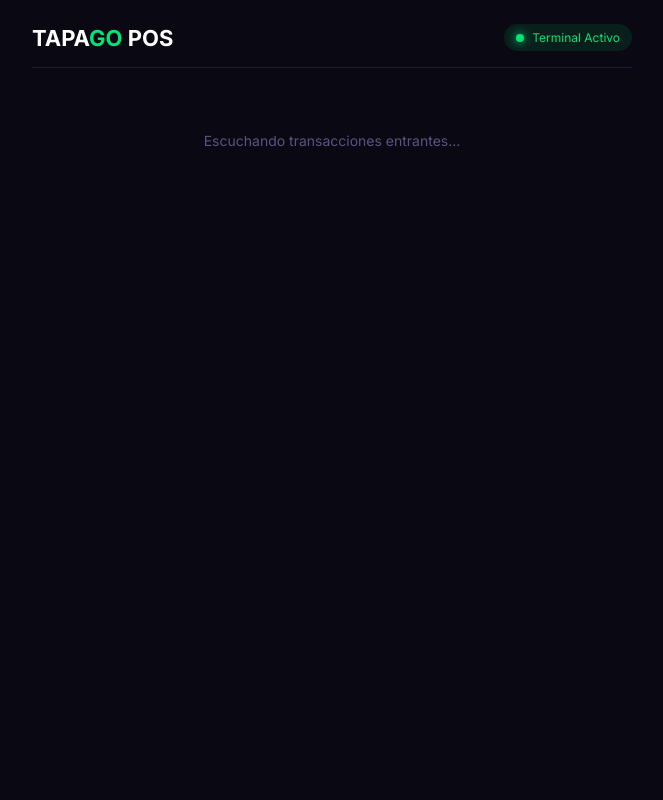
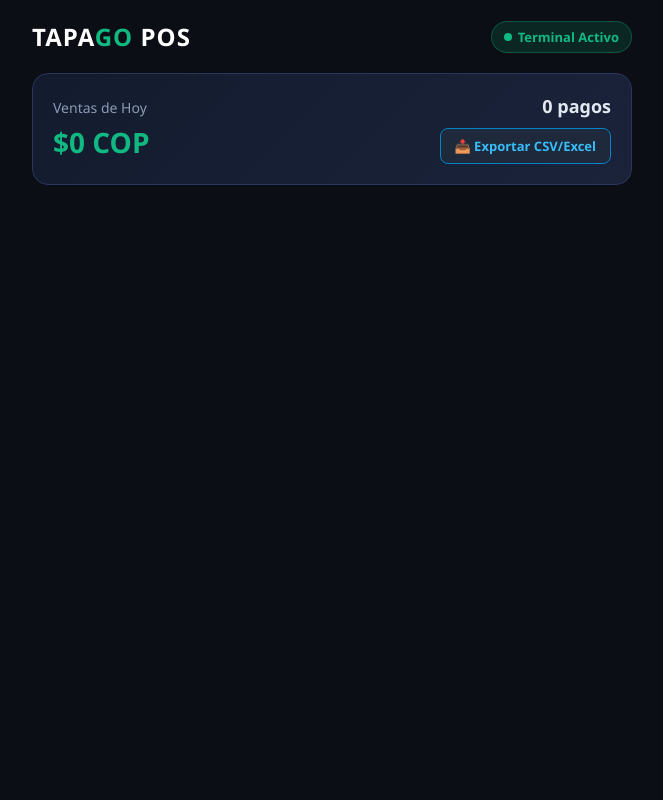
Before and after one commit to puchanasebastian/tapago-next, a Flask app: page /tendero in a window 1280 px wide. Shown: the whole page, without its empty margins (308-971 px from the left). Run offline with Flask 3, Linux system fonts and the light colour scheme; data that the repository does not hold is empty; some libraries are stand-ins or nearby versions.

Commit message:
tendero.html

```diff
--- a/templates/tendero.html
+++ b/templates/tendero.html
@@ -3,71 +3,267 @@
 <head>
     <meta charset="UTF-8">
     <meta name="viewport" content="width=device-width, initial-scale=1.0">
-    <title>TAPAGO - Terminal Comercio</title>
-    <link href="https://fonts.googleapis.com/css2?family=Inter:wght@400;600;700&display=swap" rel="stylesheet">
+    <title>TAPAGO POS - Dashboard Tendero</title>
     <style>
-        * { box-sizing: border-box; font-family: 'Inter', sans-serif; margin: 0; padding: 0; }
-        body { background-color: #0a0812; color: #ffffff; padding: 24px; min-height: 100vh; }
-        .header { display: flex; justify-content: space-between; align-items: center; max-width: 600px; margin: 0 auto 24px auto; border-bottom: 1px solid #1f1b36; padding-bottom: 16px; }
-        .logo { font-size: 22px; font-weight: 700; }
-        .logo span { color: #00e676; }
-        .status-dot { display: inline-flex; align-items: center; gap: 8px; font-size: 12px; color: #00e676; background: rgba(0,230,118,0.1); padding: 6px 12px; border-radius: 20px; }
-        .dot { width: 8px; height: 8px; background-color: #00e676; border-radius: 50%; box-shadow: 0 0 10px #00e676; }
-        .container { max-width: 600px; margin: 0 auto; }
-        .pago-card { background: #141024; border: 1px solid #231c3d; border-radius: 12px; padding: 20px; margin-bottom: 12px; display: flex; justify-content: space-between; align-items: center; transition: transform 0.2s; }
-        .pago-card:first-child { border-color: #00e676; box-shadow: 0 0 20px rgba(0,230,118,0.15); }
-        .monto { font-size: 22px; font-weight: 700; color: #ffffff; }
-        .meta-info { font-size: 12px; color: #8e87b8; margin-top: 4px; }
-        .badge-status { background: #00e676; color: #0a0812; font-weight: 700; font-size: 11px; padding: 6px 12px; border-radius: 6px; text-transform: uppercase; }
-        .empty-state { text-align: center; color: #5b5382; padding: 40px; font-size: 14px; }
+        * {
+            box-sizing: border-box;
+            margin: 0;
+            padding: 0;
+            font-family: 'Segoe UI', Tahoma, Geneva, Verdana, sans-serif;
+        }
+
+        body {
+            background-color: #0b0e14;
+            color: #ffffff;
+            display: flex;
+            flex-direction: column;
+            align-items: center;
+            min-height: 100vh;
+            padding: 20px;
+        }
+
+        .header {
+            width: 100%;
+            max-width: 600px;
+            display: flex;
+            justify-content: space-between;
+            align-items: center;
+            margin-bottom: 20px;
+        }
+
+        .logo {
+            font-size: 24px;
+            font-weight: bold;
+            letter-spacing: 1px;
+        }
+
+        .logo span {
+            color: #10b981;
+        }
+
+        .status-badge {
+            background-color: rgba(16, 185, 129, 0.15);
+            color: #10b981;
+            padding: 6px 12px;
+            border-radius: 20px;
+            font-size: 13px;
+            font-weight: 600;
+            border: 1px solid rgba(16, 185, 129, 0.3);
+            display: flex;
+            align-items: center;
+            gap: 6px;
+        }
+
+        .status-dot {
+            width: 8px;
+            height: 8px;
+            background-color: #10b981;
+            border-radius: 50%;
+        }
+
+        /* CARD TOTALIZADOR */
+        .summary-card {
+            width: 100%;
+            max-width: 600px;
+            background: linear-gradient(135deg, #131b2e 0%, #1a233a 100%);
+            border: 1px solid #2a365c;
+            border-radius: 16px;
+            padding: 20px;
+            margin-bottom: 20px;
+            display: flex;
+            justify-content: space-between;
+            align-items: center;
+        }
+
+        .summary-info h3 {
+            font-size: 14px;
+            color: #8b9bb4;
+            font-weight: 500;
+            margin-bottom: 6px;
+        }
+
+        .summary-info .total-monto {
+            font-size: 28px;
+            font-weight: bold;
+            color: #10b981;
+        }
+
+        .summary-stats {
+            text-align: right;
+        }
+
+        .summary-stats .tx-count {
+            font-size: 18px;
+            font-weight: 600;
+            color: #e2e8f0;
+        }
+
+        .btn-export {
+            margin-top: 10px;
+            background-color: #1e293b;
+            color: #38bdf8;
+            border: 1px solid #0284c7;
+            padding: 8px 14px;
+            border-radius: 8px;
+            cursor: pointer;
+            font-weight: 600;
+            font-size: 13px;
+            transition: all 0.2s ease;
+            text-decoration: none;
+            display: inline-block;
+        }
+
+        .btn-export:hover {
+            background-color: #0284c7;
+            color: #ffffff;
+        }
+
+        .feed-container {
+            width: 100%;
+            max-width: 600px;
+            display: flex;
+            flex-direction: column;
+            gap: 12px;
+        }
+
+        .card {
+            background-color: #121824;
+            border: 1px solid #1e293b;
+            border-radius: 12px;
+            padding: 16px 20px;
+            display: flex;
+            justify-content: space-between;
+            align-items: center;
+            transition: transform 0.2s ease;
+        }
+
+        .card.aprobado {
+            border-left: 4px solid #10b981;
+        }
+
+        .card.pendiente {
+            border-left: 4px solid #f59e0b;
+        }
+
+        .card-details h4 {
+            font-size: 22px;
+            font-weight: bold;
+            margin-bottom: 4px;
+        }
+
+        .card-details p {
+            font-size: 13px;
+            color: #64748b;
+        }
+
+        .state-tag {
+            padding: 6px 12px;
+            border-radius: 6px;
+            font-size: 12px;
+            font-weight: bold;
+            text-transform: uppercase;
+        }
+
+        .state-tag.aprobado {
+            background-color: rgba(16, 185, 129, 0.2);
+            color: #10b981;
+        }
+
+        .state-tag.pendiente {
+            background-color: rgba(245, 158, 11, 0.2);
+            color: #f59e0b;
+        }
     </style>
 </head>
 <body>
 
-<div class="header">
-    <div class="logo">TAPA<span>GO</span> POS</div>
-    <div class="status-dot">
-        <div class="dot"></div> Terminal Activo
+    <div class="header">
+        <div class="logo">TAPA<span>GO</span> POS</div>
+        <div class="status-badge">
+            <div class="status-dot"></div>
+            Terminal Activo
+        </div>
     </div>
-</div>
 
-<div class="container">
-    <div id="lista-pagos">
-        <div class="empty-state">Escuchando transacciones entrantes...</div>
+    <!-- TARJETA TOTALIZADORA -->
+    <div class="summary-card">
+        <div class="summary-info">
+            <h3>Ventas de Hoy</h3>
+            <div class="total-monto" id="totalMonto">$0 COP</div>
+        </div>
+        <div class="summary-stats">
+            <div class="tx-count" id="totalTx">0 pagos</div>
+            <a href="/api/exportar-excel" class="btn-export">📥 Exportar CSV/Excel</a>
+        </div>
     </div>
-</div>
 
-<script>
-    async function consultarPagos() {
-        try {
-            const res = await fetch('/api/transacciones');
-            const pagos = await res.json();
+    <!-- FEED EN TIEMPO REAL -->
+    <div class="feed-container" id="feed">
+        <!-- Las transacciones se cargan aquí dinámicamente -->
+    </div>
 
-            if (Array.isArray(pagos) && pagos.length > 0) {
-                const lista = document.getElementById('lista-pagos');
-                lista.innerHTML = "";
+    <script>
+        let transaccionesPrevias = [];
 
-                pagos.forEach(pago => {
-                    const item = document.createElement('div');
-                    item.className = 'pago-card';
-                    item.innerHTML = `
-                        <div>
-                            <div class="monto">${typeof pago.monto === 'number' ? '$' + pago.monto.toLocaleString('es-CO') + ' COP' : pago.monto}</div>
-                            <div class="meta-info">Origen: ${pago.celular} • Ref: ${pago.referencia}</div>
+        async function cargarResumen() {
+            try {
+                const res = await fetch('/api/resumen-hoy');
+                const data = await res.json();
+
+                const totalFormateado = new Intl.NumberFormat('es-CO', {
+                    style: 'currency',
+                    currency: 'COP',
+                    maximumFractionDigits: 0
+                }).format(data.total_ventas);
+
+                document.getElementById('totalMonto').innerText = totalFormateado;
+                document.getElementById('totalTx').innerText = `${data.total_tx} pago${data.total_tx === 1 ? '' : 's'}`;
+            } catch (err) {
+                console.error("Error al cargar resumen:", err);
+            }
+        }
+
+        async function cargarTransacciones() {
+            try {
+                const res = await fetch('/api/transacciones');
+                const transacciones = await res.json();
+
+                const feed = document.getElementById('feed');
+                feed.innerHTML = '';
+
+                transacciones.forEach(tx => {
+                    const card = document.createElement('div');
+                    const estadoClass = tx.estado.toLowerCase();
+                    card.className = `card ${estadoClass}`;
+
+                    const montoFormateado = typeof tx.monto === 'number'
+                        ? new Intl.NumberFormat('es-CO', { style: 'currency', currency: 'COP', maximumFractionDigits: 0 }).format(tx.monto)
+                        : tx.monto;
+
+                    card.innerHTML = `
+                        <div class="card-details">
+                            <h4>${montoFormateado}</h4>
+                            <p>Origen: ${tx.celular} • Ref: ${tx.referencia}</p>
                         </div>
-                        <span class="badge-status">${pago.estado}</span>
+                        <div class="state-tag ${estadoClass}">${tx.estado}</div>
                     `;
-                    lista.appendChild(item);
+                    feed.appendChild(card);
                 });
+
+                // Si hay un cambio en el número de transacciones, actualizamos el resumen
+                if (transacciones.length !== transaccionesPrevias.length) {
+                    cargarResumen();
+                    transaccionesPrevias = transacciones;
+                }
+            } catch (err) {
+                console.error("Error al cargar transacciones:", err);
             }
-        } catch (e) {
-            console.error("Error conectando con la terminal", e);
         }
-    }
 
-    setInterval(consultarPagos, 1500);
-    consultarPagos();
-</script>
-
+        // Cargar datos al inicio y consultar cada 3 segundos
+        cargarResumen();
+        cargarTransacciones();
+        setInterval(cargarTransacciones, 3000);
+    </script>
 </body>
 </html>
```
